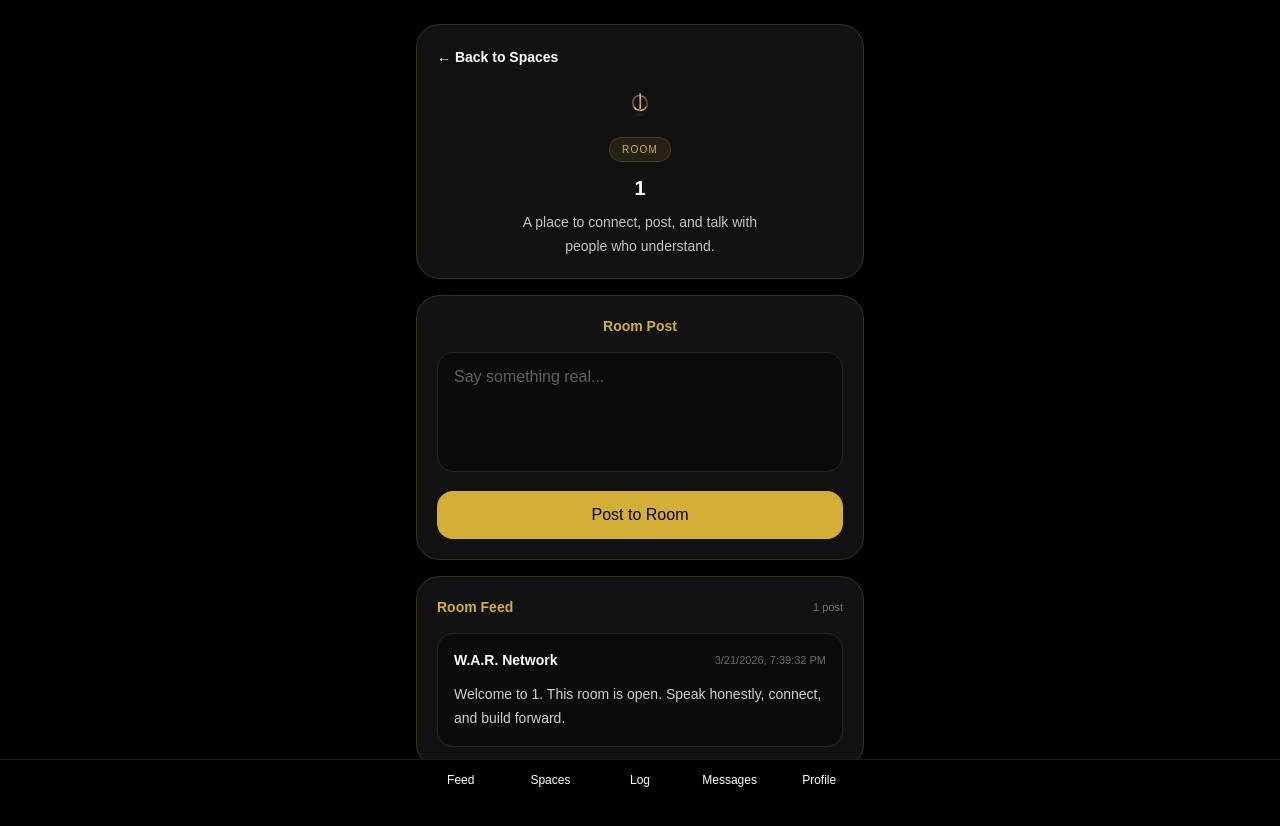
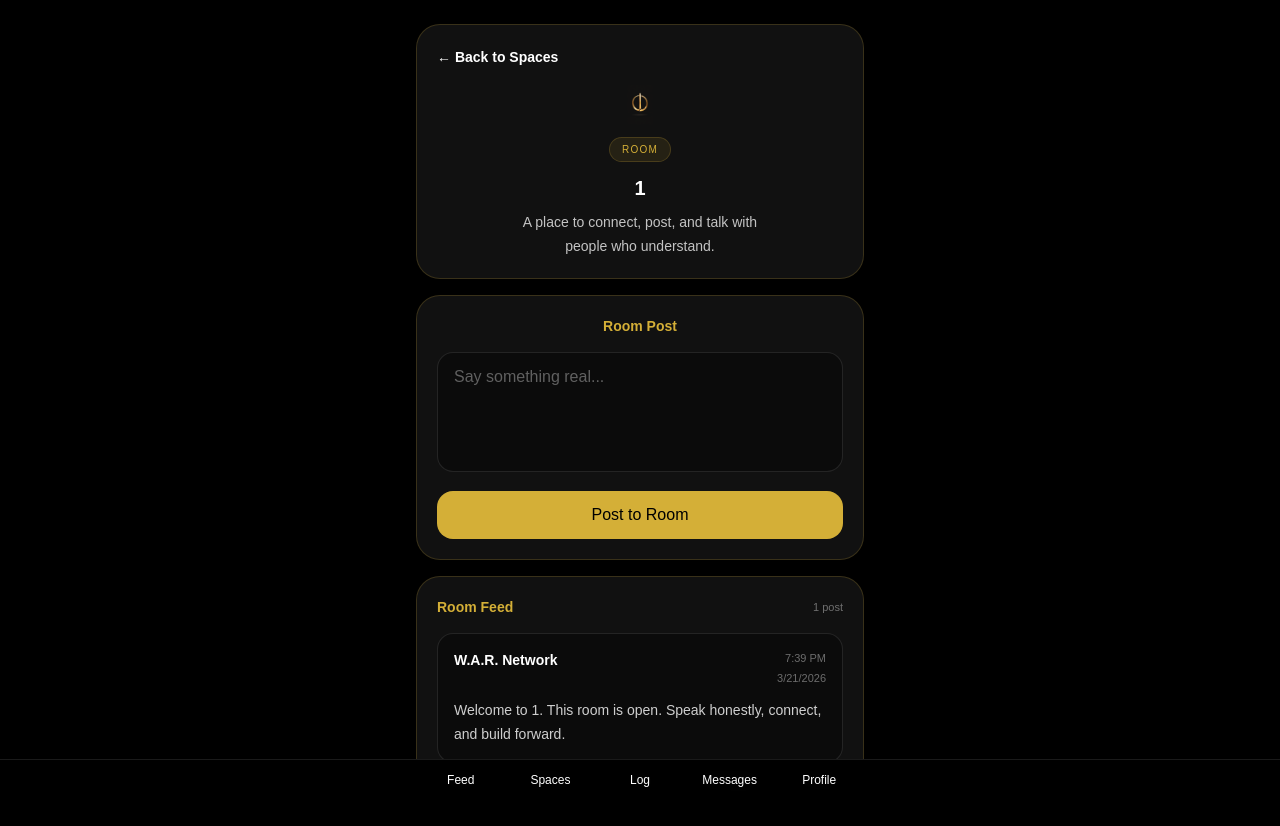
Before and after one commit to thewarnetworkpodcast-lgtm/war-network-beta, a Next.js app: page /spaces/1 in a window 1280 px wide. Shown: the top 826 px of the page. Built offline with nearby package versions, Linux system fonts and the light colour scheme.

Commit message:
Fix room feed post alignment

```diff
--- a/app/(platform)/spaces/[slug]/page.tsx
+++ b/app/(platform)/spaces/[slug]/page.tsx
@@ -75,6 +75,18 @@
     .join(" ");
 }
 
+function formatDateTime(dateString: string) {
+  const date = new Date(dateString);
+
+  return {
+    time: date.toLocaleTimeString([], {
+      hour: "numeric",
+      minute: "2-digit",
+    }),
+    date: date.toLocaleDateString(),
+  };
+}
+
 export default function SpaceRoomPage() {
   const params = useParams();
   const slug =
@@ -97,7 +109,8 @@
       ROOM_CONFIG[slug] ?? {
         title: formatTitleFromSlug(slug),
         tag: "Room",
-        description: "A place to connect, post, and talk with people who understand.",
+        description:
+          "A place to connect, post, and talk with people who understand.",
       }
     );
   }, [slug]);
@@ -106,6 +119,22 @@
   const [posts, setPosts] = useState<RoomPost[]>([]);
   const [message, setMessage] = useState("");
   const [isReady, setIsReady] = useState(false);
+  const [profileName, setProfileName] = useState("You");
+
+  useEffect(() => {
+    try {
+      const savedProfile =
+        localStorage.getItem("war-profile-name") ||
+        localStorage.getItem("profileName") ||
+        localStorage.getItem("war_display_name");
+
+      if (savedProfile && savedProfile.trim()) {
+        setProfileName(savedProfile.trim());
+      }
+    } catch {
+      setProfileName("You");
+    }
+  }, []);
 
   useEffect(() => {
     if (!slug) return;
@@ -146,7 +175,7 @@
     const newPost: RoomPost = {
       id: `${Date.now()}`,
       content: clean,
-      author: "You",
+      author: profileName,
       createdAt: new Date().toISOString(),
     };
 
@@ -225,25 +254,37 @@
                 No posts yet.
               </div>
             ) : (
-              posts.map((post) => (
+              posts.map((post) => {
+                const formatted = formatDateTime(post.createdAt);
+
+                return (
                   <div
                     key={post.id}
                     className="rounded-2xl border border-white/10 bg-black/30 px-4 py-4"
                   >
-                  <div className="flex items-center justify-between gap-3">
-                    <p className="text-sm font-semibold text-white">
+                    <div className="flex items-start justify-between gap-4">
+                      <div className="min-w-0 flex-1">
+                        <p className="truncate text-sm font-semibold text-white">
                           {post.author}
                         </p>
-                    <p className="text-[11px] text-white/40">
-                      {new Date(post.createdAt).toLocaleString()}
+                      </div>
+
+                      <div className="shrink-0 text-right">
+                        <p className="text-[11px] leading-4 text-white/40">
+                          {formatted.time}
                         </p>
+                        <p className="mt-1 text-[11px] leading-4 text-white/40">
+                          {formatted.date}
+                        </p>
+                      </div>
                     </div>
 
                     <p className="mt-3 text-sm leading-6 text-white/80">
                       {post.content}
                     </p>
                   </div>
-              ))
+                );
+              })
             )}
           </div>
         </section>
```
Lines whose indentation alone changed are shown as unchanged.
